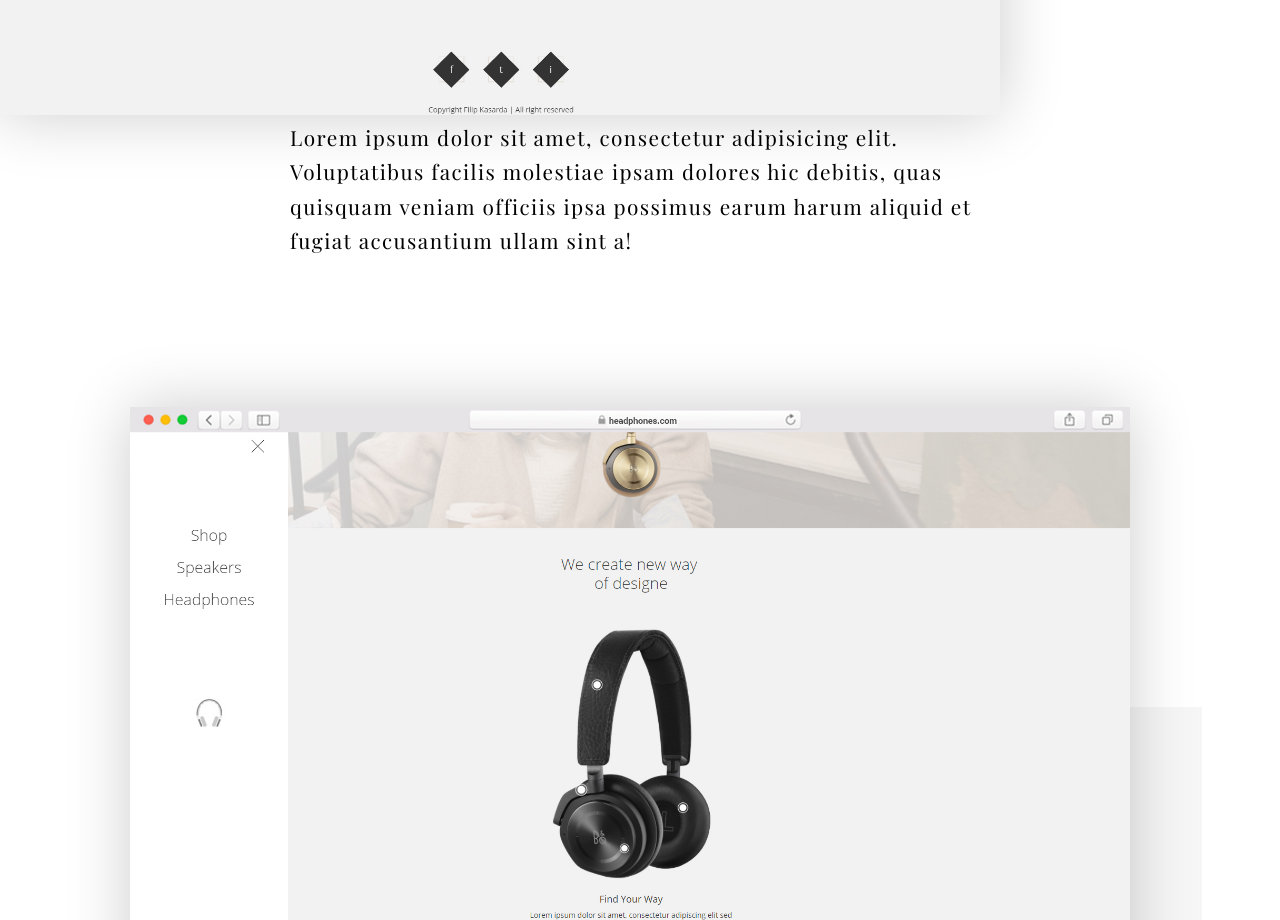
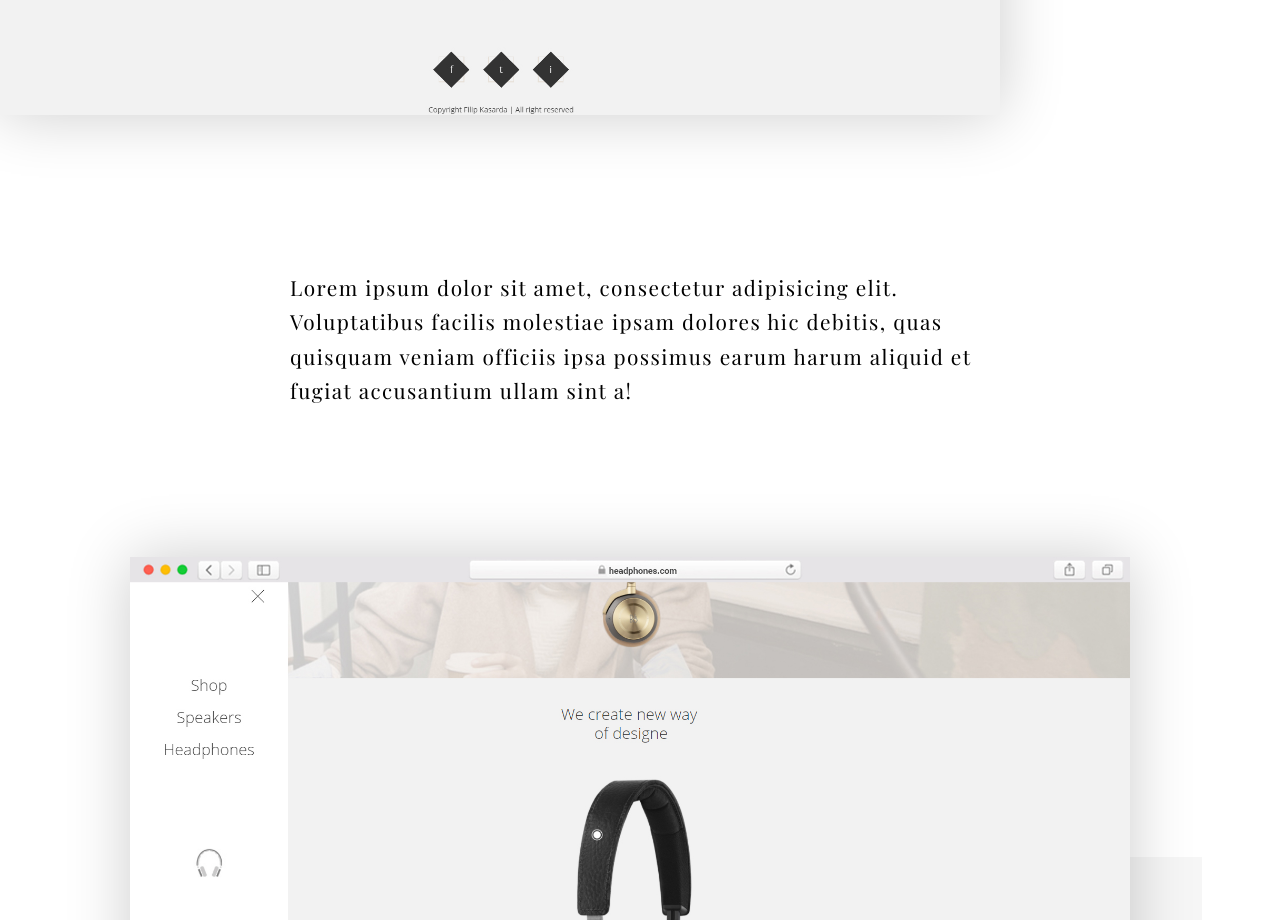
Before and after one commit to kasarda/agency, a React app: page /projects/post in a window 1280 px wide. Shown: the part 3428-4348 px from the top of the page. Built offline with nearby package versions, Linux system fonts and the light colour scheme.

Commit message:
Fixed problem with margin-top on .between-showcases -> props was not apply

```diff
--- a/src/app/Showcase/Showcase.sass
+++ b/src/app/Showcase/Showcase.sass
@@ -97,7 +97,8 @@
 
         img
             box-shadow: 0 0 60px rgba(0, 0, 0, .20)
-    .between-showcases
+
+    .description.between-showcases
         margin-top: 50px
         +min(md)
             margin-top: 100px
```
Also changed, not shown: src/app/Showcase/Showcase.css.
